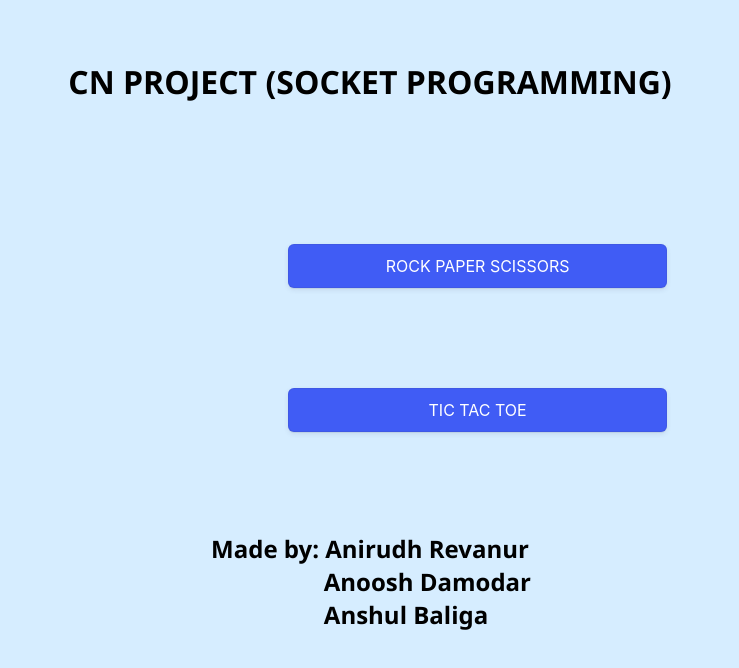
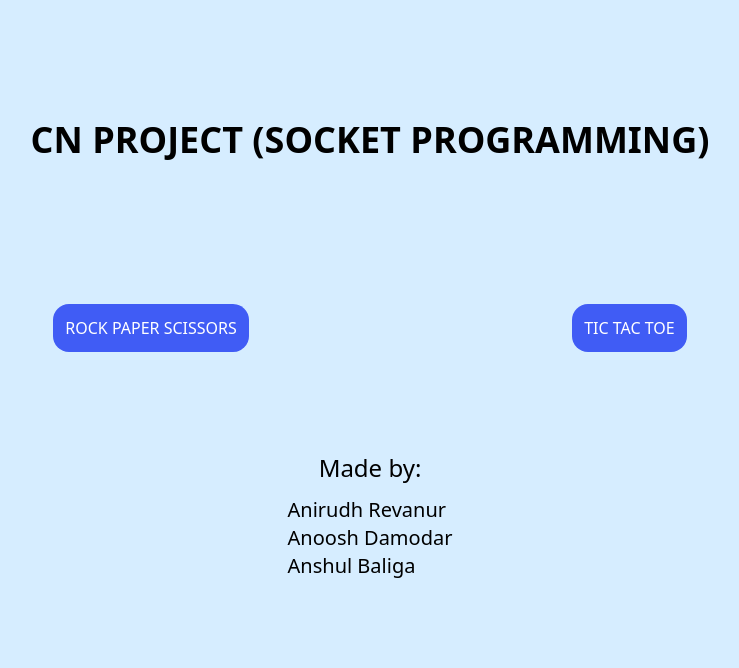
Before and after one commit to anooshd7/Multiplayer-Games-with-Web-Sockets, a plain HTML site: page landing.html in a window 1280 px wide. Shown: the whole page, without its empty margins (270-1009 px from the left). Drawn offline with nearby package versions, Linux system fonts and the light colour scheme.

Commit message:
Started Tailwind

```diff
--- a/landing.html
+++ b/landing.html
@@ -4,21 +4,27 @@
 <head>
     <meta charset="UTF-8">
     <meta name="viewport" content="width=device-width, initial-scale=1.0">
-    <link rel="stylesheet" href="styles.css">
+    <!-- <link rel="stylesheet" href="styles.css"> -->
     <link rel="stylesheet" href="https://use.fontawesome.com/releases/v5.8.1/css/all.css">
     <title>CN PROJECT</title>
+    <script src="https://cdn.tailwindcss.com"></script>
 </head>
 
-<body>
-    <div class="header">
-        <h1 class="title">CN PROJECT (SOCKET PROGRAMMING)</h1>
+<body class="bg-[#D6EDFF]">
+    <div class="mt-[120px]">
+        <h1 class="flex flex-col items-center font-sans text-4xl font-bold">CN PROJECT (SOCKET PROGRAMMING)</h1>
     </div>
-
-    <div class="page">
+</br>
+</br>
+</br>
+</br>
+</br>
+</br>
+    <div class="flex flex-row justify-evenly">
 
 
         <div class="d1">
-            <button class="btn1"
+            <button class="flex bg-[#405cf5] p-3 rounded-2xl text-[#fff] cursor-pointer hover:bg-violet-600"
             onclick="location.href='http://localhost:5000/';"
 
             role="button"
@@ -29,7 +35,7 @@
         </div>
 
         <div class="d2">
-            <button class="btn2"
+            <button class="flex bg-[#405cf5] p-3 rounded-2xl text-[#fff] cursor-pointer hover:bg-violet-600"
             onclick="location.href='http://localhost:5500/';"
 
             role="button"
@@ -41,10 +47,11 @@
 
 </body>
 
-<footer class="foot">
-    <h2>Made by: Anirudh Revanur <br>
-        &emsp;&emsp;&emsp;&emsp;&nbsp;&nbsp;&nbsp;Anoosh Damodar <br>
-        &emsp;&emsp;&emsp;Anshul Baliga <br>
+<footer class="mt-[100px] flex flex-col items-center text-2xl">
+    Made by:
+    <h2 class="text-xl pt-3">Anirudh Revanur <br>
+        Anoosh Damodar <br>
+        Anshul Baliga <br>
     </h2>
 </footer>
 
```
